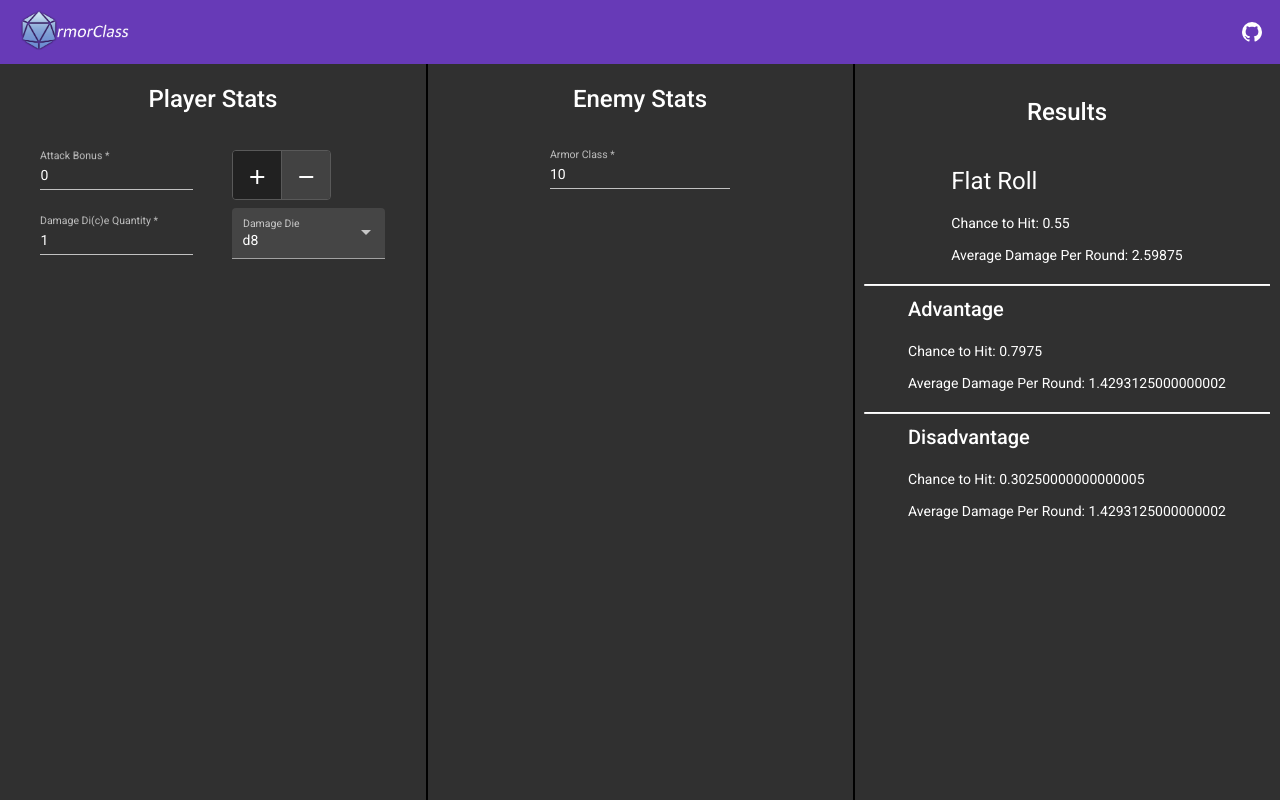
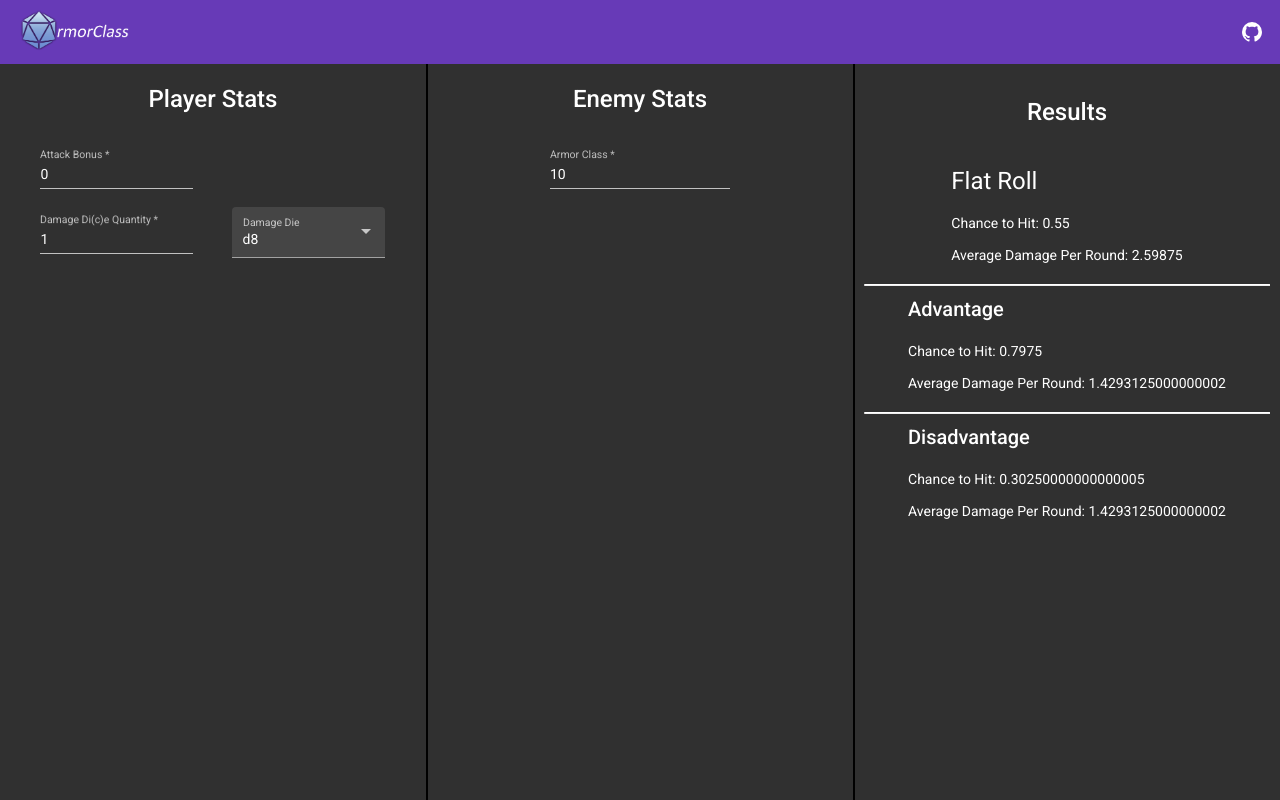
Before and after one commit to FireWallach/DeathHouseDPR, an Angular app: page / in a window 1280 px wide. Built offline with nearby package versions, Linux system fonts and the light colour scheme.

Commit message:
Removed Polarity

```diff
--- a/src/app/dprcalc/dprcalc.component.html
+++ b/src/app/dprcalc/dprcalc.component.html
@@ -14,14 +14,7 @@
             required
           />
         </mat-form-field>
-        <mat-button-toggle-group [(ngModel)]="player.polarity">
-          <mat-button-toggle (change)="recalculateValues()" [value]="1">
-            <mat-icon>add</mat-icon>
-          </mat-button-toggle>
-          <mat-button-toggle (change)="recalculateValues()" [value]="-1">
-            <mat-icon>remove</mat-icon>
-          </mat-button-toggle>
-        </mat-button-toggle-group>
+
         <mat-form-field appearance="legacy" class="attackDamage">
           <mat-label>Damage Di(c)e Quantity</mat-label>
           <input
@@ -79,7 +72,6 @@
         <p *ngIf="debug">
           Attack Di(c)e Quantity: {{ player.attackDiceQuantity }}
         </p>
-        <p *ngIf="debug">Polarity: {{ player.polarity }}</p>
         <p *ngIf="debug">Enemy Armor Class: {{ enemy.armorClass }}</p>
         <p *ngIf="debug">
           Average Attack Die Roll: {{ dprCalculations.averageDieRoll }}
--- a/src/app/dprcalc/dprcalc.component.scss
+++ b/src/app/dprcalc/dprcalc.component.scss
@@ -59,9 +59,6 @@
   border-right: solid 2px rgb(0, 0, 0);
 }
 
-.polarity {
-  padding-left: 5%;
-}
 
 hr.rounded {
   border-top: 1px solid rgb(255, 255, 255);
--- a/src/app/dprcalc/dprcalc.component.ts
+++ b/src/app/dprcalc/dprcalc.component.ts
@@ -26,7 +26,6 @@ export class DPRCalcComponent implements OnInit {
     attackBonus: 0,
     attackDamageModifier: 0,
     attackDiceQuantity: 1,
-    polarity: 1,
     attackDamage: 8,
   };
   public enemy: enemy = {
@@ -42,10 +41,7 @@ export class DPRCalcComponent implements OnInit {
   public recalculateValues() {
     this.player.attackDamage = Number.parseInt(this.selectedDie.substring(1));
     this.dprCalculations.fChanceToHit =
-      (21 -
-        (this.enemy.armorClass -
-          this.player.attackBonus * this.player.polarity)) /
-      20;
+      (21 - (this.enemy.armorClass - this.player.attackBonus)) / 20;
     this.dprCalculations.dChanceToHit = Math.pow(
       this.dprCalculations.fChanceToHit,
       2
--- a/src/app/interfaces/player.ts
+++ b/src/app/interfaces/player.ts
@@ -2,6 +2,5 @@ export interface player {
   attackBonus: number;
   attackDamageModifier: number;
   attackDiceQuantity: number;
-  polarity: number;
   attackDamage: number;
 }
```
